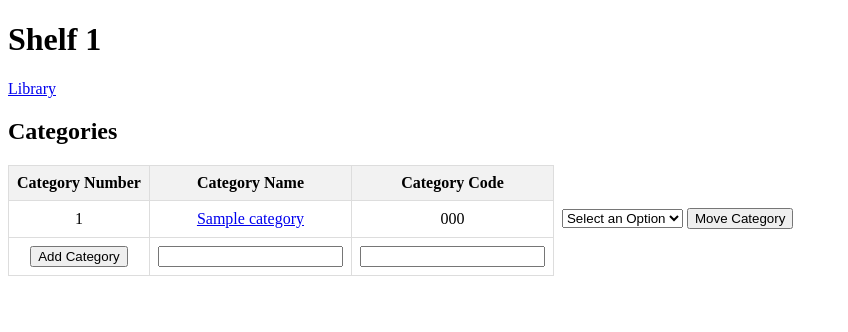
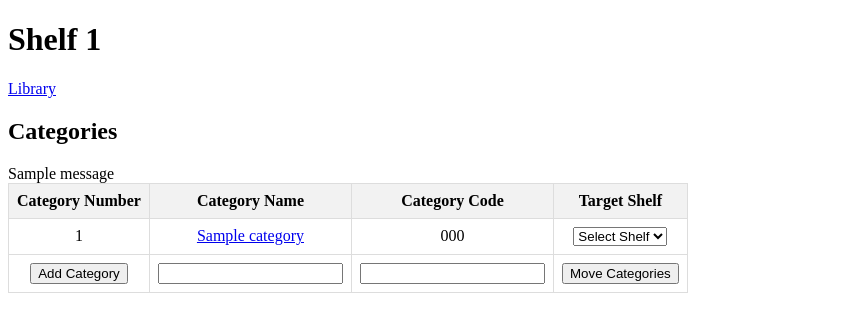
Before and after one commit to erdemy885/libTrack, a Flask app: page /library/shelf/1 in a window 1280 px wide. Shown: the top 332 px of the page, without its empty margins (0-848 px from the left). Run offline with Flask 3, Linux system fonts and the light colour scheme; a user stored in the database is signed in; tables that the repository leaves empty hold one stand-in row (values such as "Sample post"); one stand-in notice (Sample message) is shown.

Commit message:
put move category method into shelf route

```diff
--- a/app/routes/library.py
+++ b/app/routes/library.py
@@ -1,4 +1,4 @@
-from flask import Blueprint, render_template, request, redirect, url_for
+from flask import Blueprint, render_template, request, flash
 from flask_login import login_required, current_user
 from ..models import Shelf, Category, Book
 from .. import db
@@ -27,30 +27,31 @@ def category(shelfnum, catcode):
             return render_template('category.html', data=books, current_category=current_category[0])
     return "Shelf or Category does not exist"
 
-@library.route('/movecategory/<int:shelfid>/<int:catid>')
-@login_required
-def movecategory(shelfid, catid):
-    target_shelf = Shelf.query.get(shelfid)
-    current_category = Category.query.get(catid)
-    if target_shelf.user_id == current_user.id and current_category.shelf.user_id == current_user.id:
-        current_category.shelf = target_shelf
-        db.session.add(current_category)
-        db.session.commit()
-        return redirect(url_for('library.shelf', shelfnum=target_shelf.num))
-    else:
-        return "Restricted Access"
-
 @library.route('/shelf/<int:shelfnum>', methods=['GET', 'POST'])
 @login_required
 def shelf(shelfnum):
     current_shelf = [i for i in current_user.shelves if i.num == shelfnum]
     if current_shelf:
         if request.method == 'POST': #add category
+            target_shelves = request.form.getlist("target_shelves[]")
             name = request.form.get('name')
-            code = request.form.get('code').upper()
-            num = len([j for i in current_user.shelves for j in i.categories]) + 1
-            new_category = Category(num=num, name=name, code=code, shelf=current_shelf[0])
-            db.session.add(new_category)
-            db.session.commit()
+            code = request.form.get('code')
+            if target_shelves:
+                for shelf in target_shelves:
+                    if shelf != "":
+                        shelfid, catid = shelf.split(':')
+                        target_shelf = Shelf.query.get(shelfid)
+                        current_category = Category.query.get(catid)
+                        if target_shelf.user_id == current_user.id and current_category.shelf.user_id == current_user.id:
+                            current_category.shelf = target_shelf
+                            db.session.add(current_category)
+                        else:
+                            flash('Could not move Category because either Target Shelf or Selected Category belongs to a different user')
+                db.session.commit()
+            if name and code:
+                num = len([j for i in current_user.shelves for j in i.categories]) + 1
+                new_category = Category(num=num, name=name.title(), code=code.upper(), shelf=current_shelf[0])
+                db.session.add(new_category)
+                db.session.commit()
         return render_template('shelf.html', current_shelf=current_shelf[0], categories=current_shelf[0].categories, shelves=current_user.shelves, current_url=request.url)
     return "Shelf does not exist"
--- a/app/templates/shelf.html
+++ b/app/templates/shelf.html
@@ -16,56 +16,47 @@
     th {
         background-color: #f2f2f2;
     }
-
-    .movecat {
-        border: none;
-    }
 </style>
 {% endblock %}
 
 {% block body %}
 <h1>Shelf {{ current_shelf.num }}</h1>
 <div><a href="{{ url_for('library.home') }}">Library</a></div>
+<form id="movecat" action="{{ current_url }}" method="POST"></form>
+<form id="addcat" action="{{ current_url }}" method="POST"></form>
     <table>
         <h2>Categories</h2>
+        {% if get_flashed_messages() %}
+            <div>{{ get_flashed_messages()[0] }}</div>
+        {% endif %}
         <tr>
             <th>Category Number</th>
             <th>Category Name</th>
             <th>Category Code</th>
+            <th>Target Shelf</th>
         </tr>
             {% for category in categories %}
                 <tr>
                     <td>{{ category.num }}</td>
                     <td><a href="{{ url_for('library.category', shelfnum=current_shelf.num, catcode=category.code) }}">{{ category.name }}</a></td>
                     <td>{{ category.code }}</td>
-            <td class="movecat">
-                <select id="select{{ category.id }}">
-                    <option value="">Select an Option</option>
+                    <td>
+                        <select name="target_shelves[]" form="movecat">
+                            <option value="">Select Shelf</option>
                             {% for shelf in shelves %}
                                 {% if shelf != current_shelf %}
-                            <option value="{{ url_for('library.movecategory', shelfid=shelf.id, catid=category.id) }}">Shelf {{ shelf.num }}</option>
+                                    <option value="{{ shelf.id }}:{{ category.id }}">Shelf {{ shelf.num }}</option>
                                 {% endif %}
                             {% endfor %}
                         </select>
-                <button onclick="redirect('select{{ category.id }}')">Move Category</button>
                     </td>
                 </tr>
             {% endfor %}
             <tr>
-        <form action="{{ current_url }}" method="POST">
-            <td><input type="submit" value="Add Category"></td>
-            <td><input type="text" name="name"></td>
-            <td><input type="text" name="code" maxlength="5"></td>
-        </form>
+                <td><input type="submit" value="Add Category" form="addcat"></td>
+                <td><input type="text" name="name" required form="addcat"></td>
+                <td><input type="text" name="code" maxlength="5" required form="addcat"></td>
+                <td><input type="submit" value="Move Categories" form="movecat"></td>
             </tr>
     </table>
-<script>
-    function redirect(selectId) {
-        var selectElement = document.getElementById(selectId);
-        var selectedOption = selectElement.value;
-        if (selectedOption) {
-            window.location.href = selectedOption;
-        }
-    }
-</script>
 {% endblock %}
```
Lines whose indentation alone changed are shown as unchanged.
